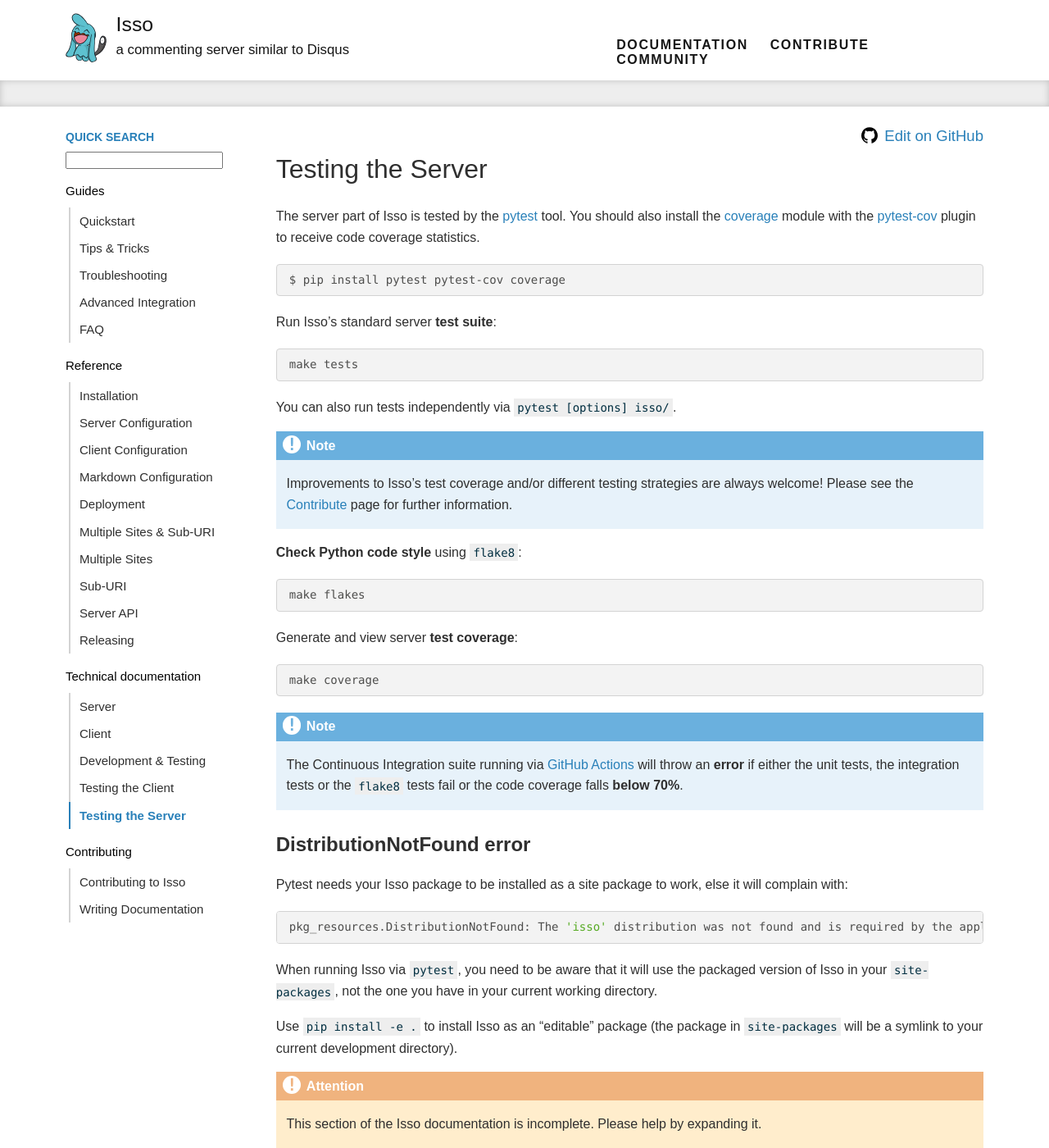
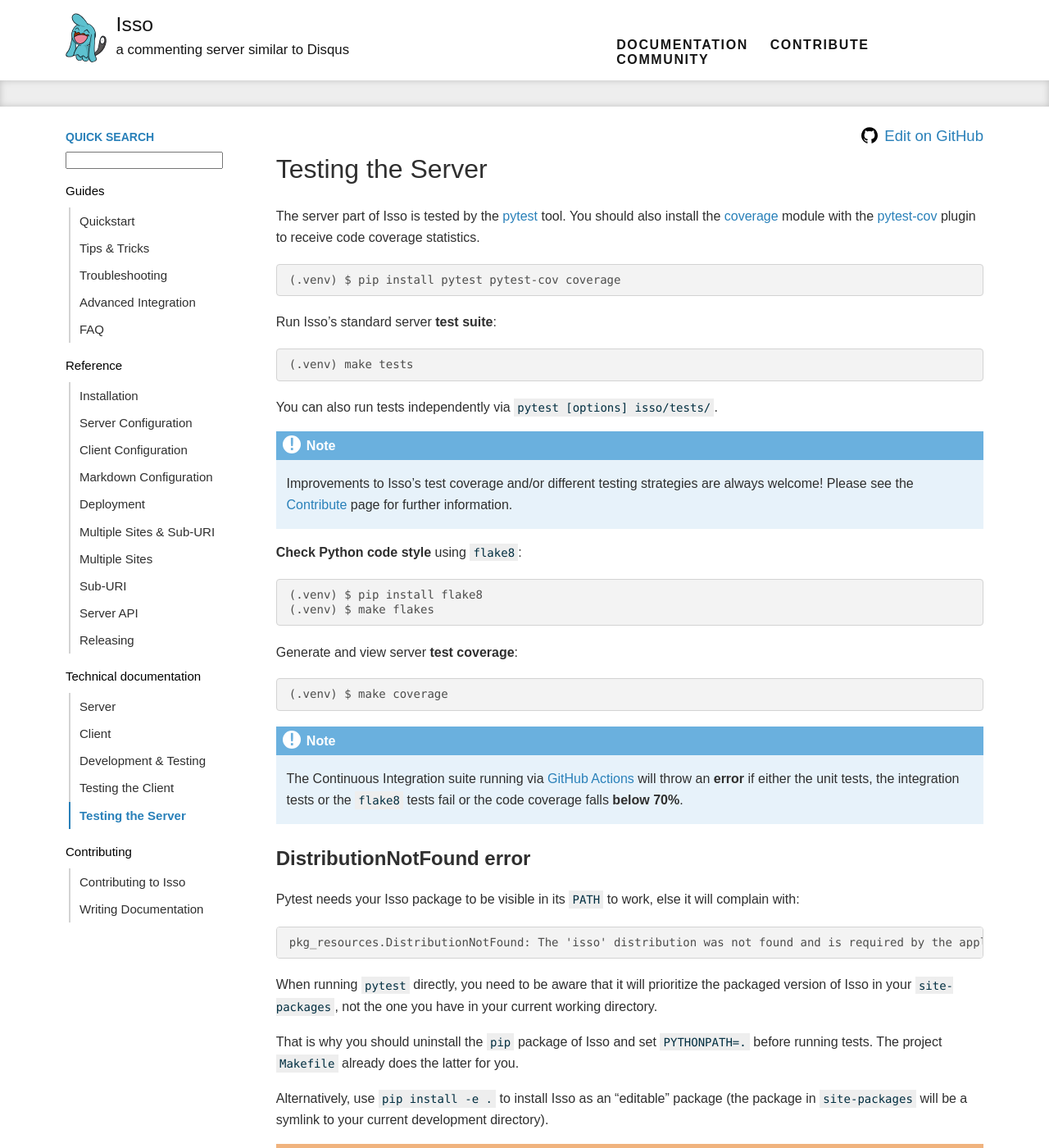
Before and after one commit to isso-comments/isso, a Sphinx documentation site: the page built from docs/docs/technical-docs/testing-server.rst, in a window 1280 px wide and 1400 px high. Shown: the whole window at 82% size. Built offline with Sphinx 7.4.7, drawn with Linux system fonts in a browser that asks for light colours.

Commit message:
docs: test-server: Clarify pytest errors, adjust code blocks

```diff
--- a/docs/docs/technical-docs/testing-server.rst
+++ b/docs/docs/technical-docs/testing-server.rst
@@ -5,17 +5,17 @@
 install the `coverage`_ module with the `pytest-cov`_ plugin to receive code
 coverage statistics.
 
-.. code-block:: bash
+.. code-block:: console
 
-    $ pip install pytest pytest-cov coverage
+    (.venv) $ pip install pytest pytest-cov coverage
 
 Run Isso's standard server **test suite**:
 
-.. code-block:: bash
+.. code-block:: console
 
-    make tests
+    (.venv) make tests
 
-You can also run tests independently via ``pytest [options] isso/``.
+You can also run tests independently via ``pytest [options] isso/tests/``.
 
 .. note::
    Improvements to Isso's test coverage and/or different testing strategies are
@@ -24,15 +24,16 @@
 
 **Check Python code style** using ``flake8``:
 
-.. code-block:: bash
+.. code-block:: console
 
-    make flakes
+    (.venv) $ pip install flake8
+    (.venv) $ make flakes
 
 Generate and view server **test coverage**:
 
-.. code-block:: bash
+.. code-block:: console
 
-    make coverage
+    (.venv) $ make coverage
 
 .. note::
    The Continuous Integration suite running via
@@ -44,19 +45,24 @@
 DistributionNotFound error
 --------------------------
 
-Pytest needs your Isso package to be installed as a site package to work, else it
+Pytest needs your Isso package to be visible in its ``PATH`` to work, else it
 will complain with:
 
-.. code-block:: sh
+.. code-block:: console
 
     pkg_resources.DistributionNotFound: The 'isso' distribution was not found and is required by the application
 
-When running Isso via ``pytest``, you need to be aware that it will use the
-packaged version of Isso in your ``site-packages``, not the one you have in
+When running ``pytest`` directly, you need to be aware that it will prioritize
+the packaged version of Isso in your ``site-packages``, not the one you have in
 your current working directory.
 
-Use ``pip install -e .`` to install Isso as an "editable" package (the package
-in ``site-packages`` will be a symlink to your current development directory).
+That is why you should uninstall the ``pip`` package of Isso and set
+``PYTHONPATH=.`` before running tests. The project ``Makefile`` already does
+the latter for you.
+
+Alternatively, use ``pip install -e .`` to install Isso as an "editable"
+package (the package in ``site-packages`` will be a symlink to your current
+development directory).
 
 .. _pytest: https://docs.pytest.org/
 .. _pytest-cov: https://github.com/pytest-dev/pytest-cov
```
